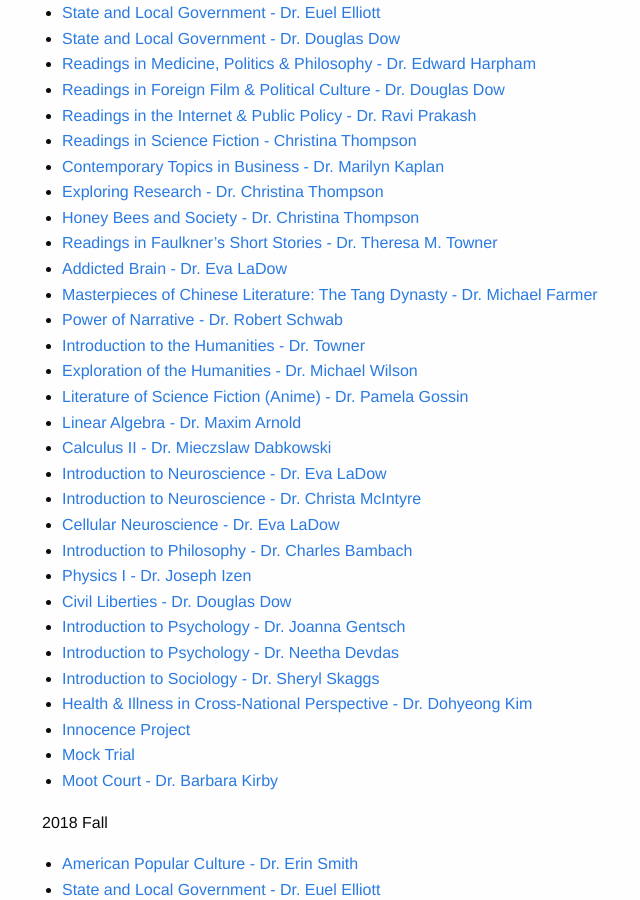
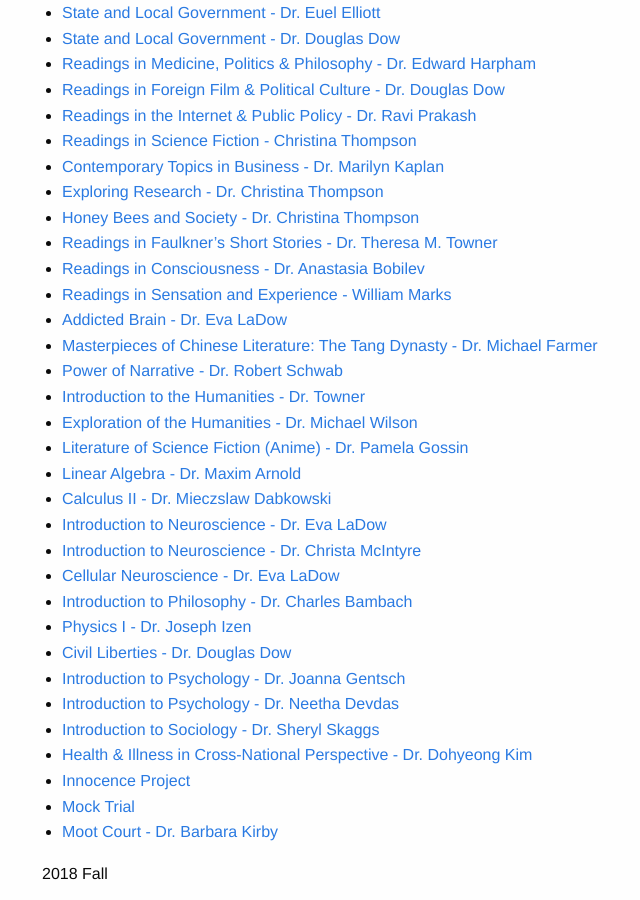
Before and after one commit to collegiumv/cv_jekyll, a Jekyll site: the page built from pages/academics/courses/index.md, in a window 1280 px wide and 900 px high, scrolled down 315 px. Shown: the whole window, without its empty margins (113-753 px from the left). Built offline with Jekyll 4.4.1, drawn with Linux system fonts in a browser that asks for light colours.

Commit message:
Add more Spring 2019 courses

```diff
--- a/pages/academics/courses/index.md
+++ b/pages/academics/courses/index.md
@@ -22,6 +22,8 @@ Collegium V offers many courses that are found no where else in the University.
   * [Exploring Research - Dr. Christina Thompson](exploring-research/)
   * [Honey Bees and Society - Dr. Christina Thompson](honey-bees-and-society/)
   * [Readings in Faulkner’s Short Stories - Dr. Theresa M. Towner](hons-3199-dr-theresa-m-towner/)
+  * [Readings in Consciousness - Dr. Anastasia Bobilev](hons-3199-dr-bobilev/)
+  * [Readings in Sensation and Experience - William Marks](hons-3199-experience/)
   * [Addicted Brain - Dr. Eva LaDow](readings-in-the-addicted-brain/)
   * [Masterpieces of Chinese Literature: The Tang Dynasty - Dr. Michael Farmer](masterpieces-of-chinese-literature-the-tang-dynasty/)
   * [Power of Narrative - Dr. Robert Schwab](power-of-narrative/)
```
Also changed, not shown: pages/academics/courses/hons-3199-experience.md (added, +12 -0 lines), pages/academics/courses/hons3199-dr-bobilev.md (added, +12 -0 lines), pages/academics/courses/nsc-3361-dr-mcintyre.md (+2 -0 lines).
